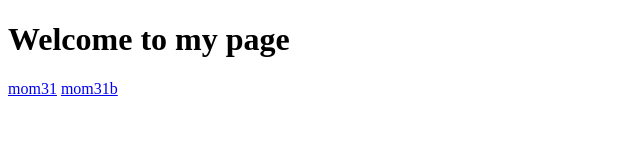
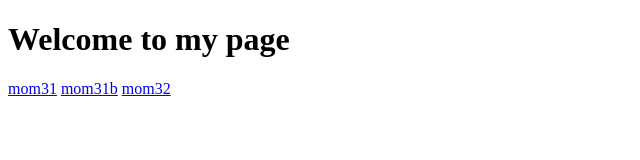
Before and after one commit to jcgrethe/infovis, a plain HTML site: page index.html in a window 1280 px wide. Shown: the full height of the page, 0-640 px from the left. Drawn offline with Linux system fonts and the light colour scheme.

Commit message:
Update index.html

```diff
--- a/index.html
+++ b/index.html
@@ -10,6 +10,7 @@
   <h1>Welcome to my page</h1>
   <a href="https://jcgrethe.github.io/infovis/mom31.html">mom31</a>
   <a href="https://jcgrethe.github.io/infovis/mom31b.html">mom31b</a>
+  <a href="https://jcgrethe.github.io/infovis/mom32.html">mom32</a>
 
 </body>
 </html>
```
